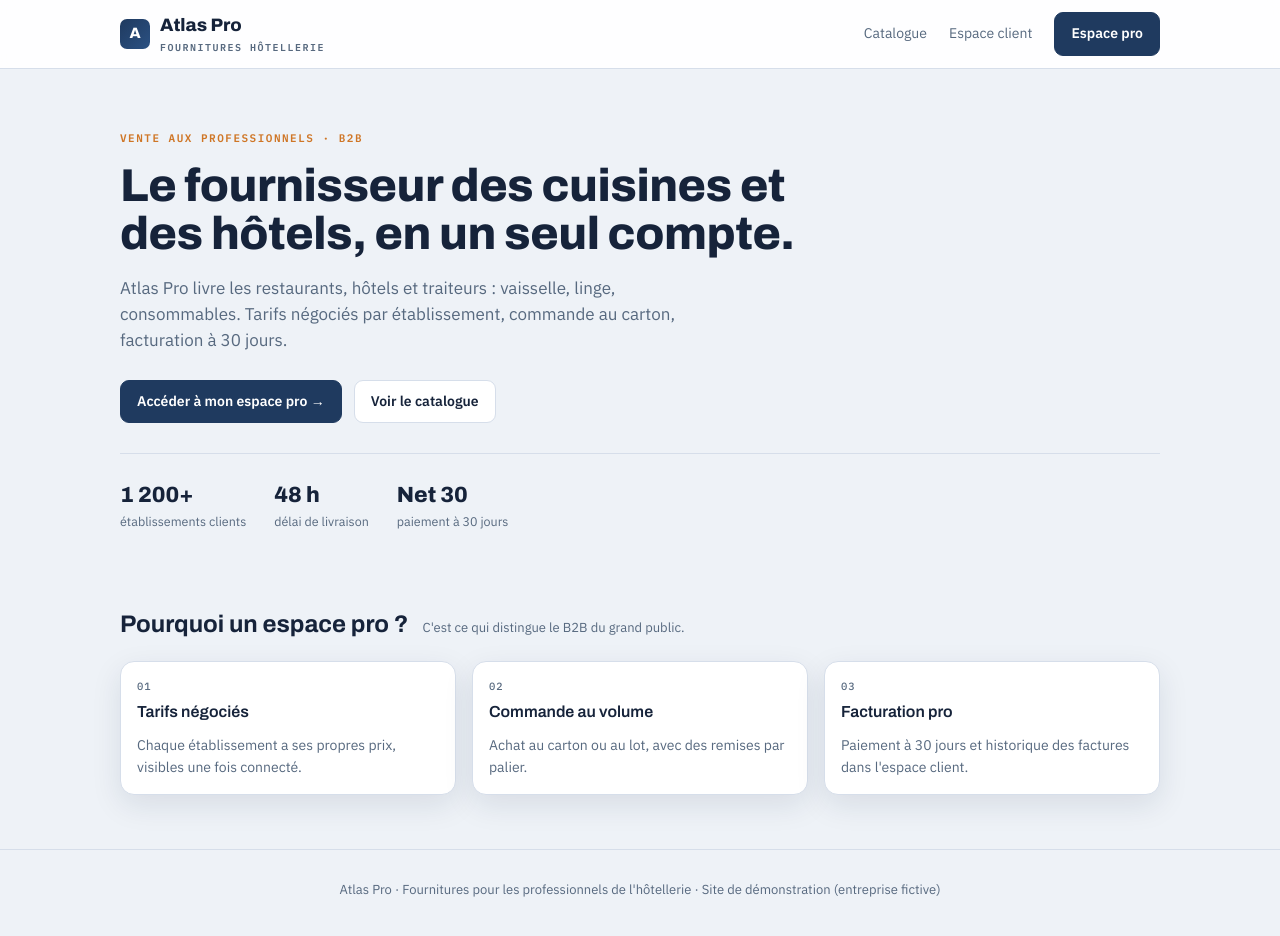
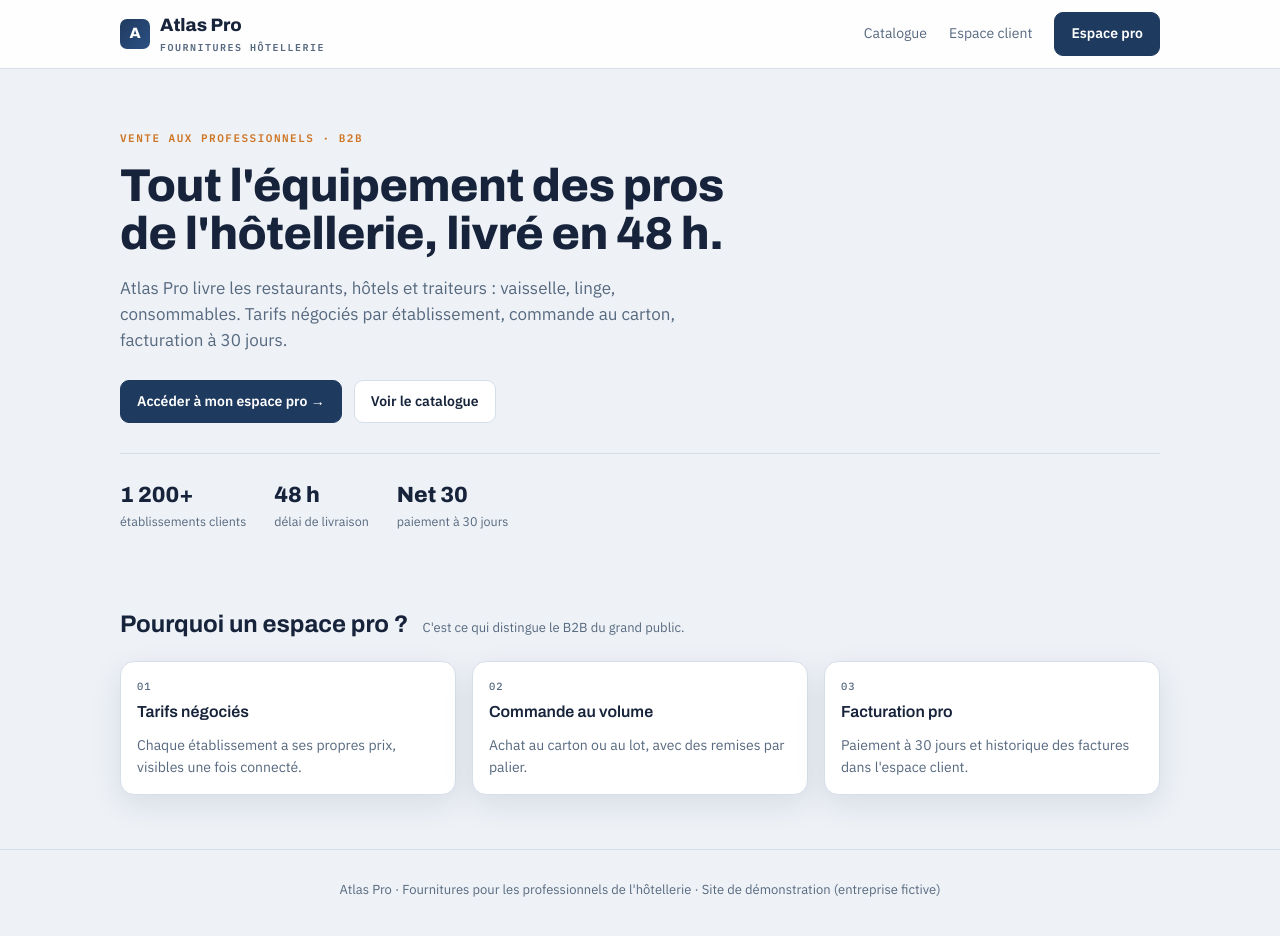
Before and after one commit to bardouniaya0-code/site-b2b, a Next.js app: page / in a window 1280 px wide. Shown: the top 936 px of the page. Built offline with nearby package versions, Linux system fonts and the light colour scheme.

Commit message:
ATLAS-101 : nouveau slogan de la page d'accueil

```diff
--- a/src/app/page.tsx
+++ b/src/app/page.tsx
@@ -6,7 +6,7 @@ export default function Accueil() {
     <div className="wrap">
       <section className="hero">
         <span className="tag">Vente aux professionnels · B2B</span>
-        <h1>Le fournisseur des cuisines et des hôtels, en un seul compte.</h1>
+        <h1>Tout l'équipement des pros de l'hôtellerie, livré en 48 h.</h1>
         <p className="lead">
           Atlas Pro livre les restaurants, hôtels et traiteurs : vaisselle, linge, consommables.
           Tarifs négociés par établissement, commande au carton, facturation à 30 jours.
```
